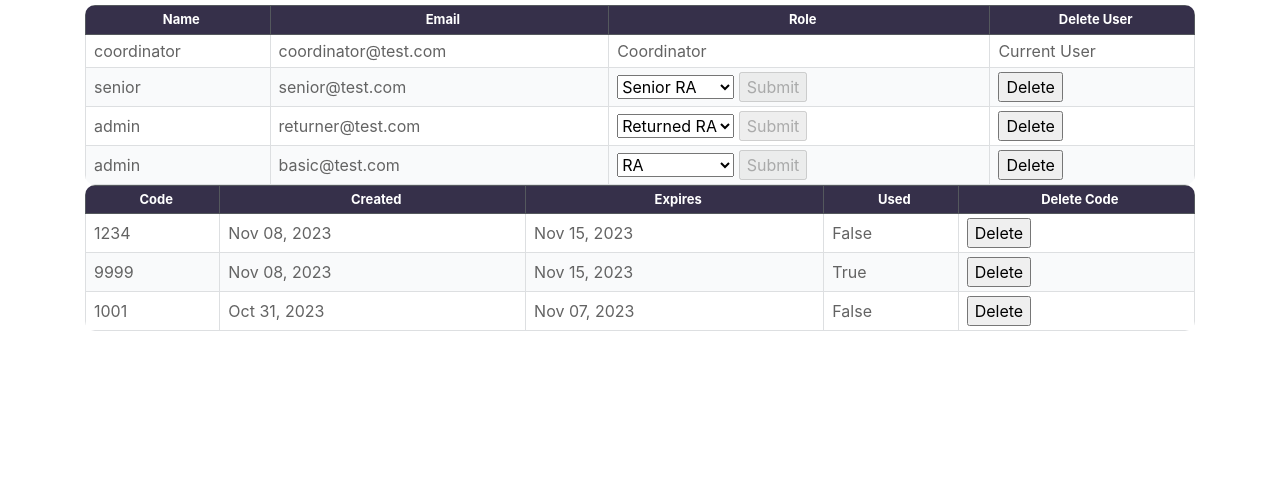
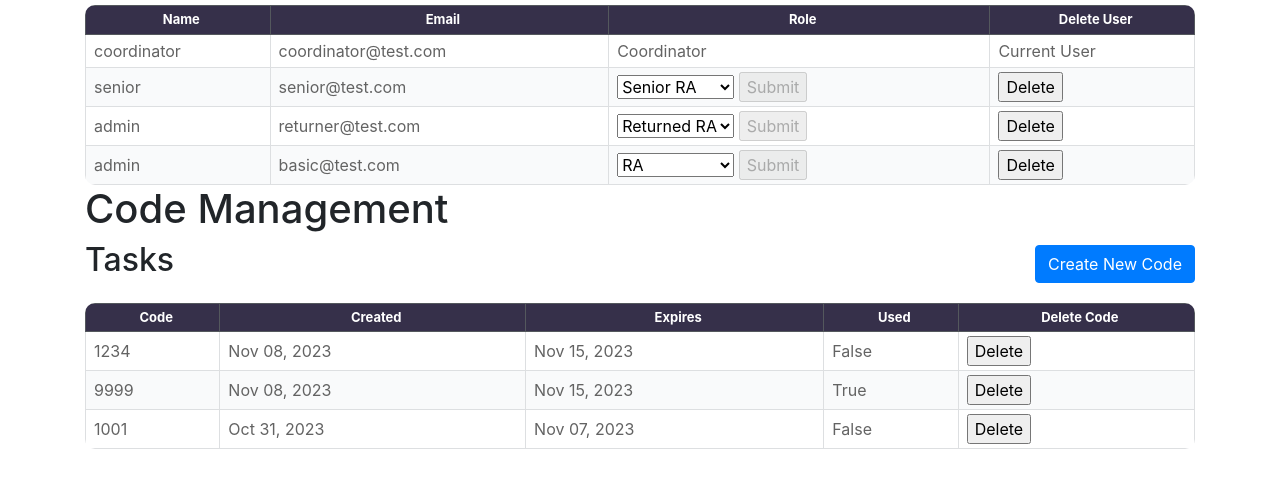
Before and after one commit to kylenmorris/ra-management-suite, a Flask app: page /users in a window 1280 px wide. Shown: the part 155-643 px from the top of the page. Run offline with Flask 3, Linux system fonts and the light colour scheme; a user stored in the database is signed in; some libraries are stand-ins or nearby versions.

Commit message:
* create codes, limited to 100,000 to 999,999

```diff
--- a/RAManagementSuite/models.py
+++ b/RAManagementSuite/models.py
@@ -75,7 +75,7 @@ class Event(db.Model):
 
 class SignupCode(db.Model):
     id = db.Column(db.Integer, primary_key=True)
-    code = db.Column(db.Integer, nullable=False)
+    code = db.Column(db.Integer, nullable=False, unique=True)
     created = db.Column(db.DateTime(timezone=True), default=datetime.now)
     used = db.Column(db.Boolean, nullable=False, default=False)
     formatted_created = db.Column(db.String, nullable=True, default="")
--- a/RAManagementSuite/repos/signupCodeRepo.py
+++ b/RAManagementSuite/repos/signupCodeRepo.py
@@ -1,5 +1,6 @@
 from models import SignupCode
 from extensions import db
+from random import randint
 from werkzeug.exceptions import abort
 
 
@@ -12,8 +13,17 @@ def get_signup_codes():
     return SignupCode.query.all()
 
 
-def create_signup_code(code):
-    code = SignupCode(code=code)
+def create_signup_code():
+    unique = False
+    # we need a new code that's unique
+    # Try creating new ones until we get one that doesn't exist
+    while not unique:
+        new_code = randint(100000, 999999)
+        existing_code = get_signup_code(new_code)
+        if not existing_code:
+            unique = True
+
+    code = SignupCode(code=new_code)
     db.session.add(code)
     db.session.commit()
 
@@ -23,6 +33,7 @@ def edit_signup_code(id, used):
     if code:
         code.used = used
         db.session.commit()
+
 
 def delete_signup_code(id):
     try:
--- a/RAManagementSuite/templates/home/users.html
+++ b/RAManagementSuite/templates/home/users.html
@@ -48,6 +48,17 @@
         {% endfor %}
         </tbody>
     </table>
+
+    <h1>{% block code_title %} Code Management {% endblock %}</h1>
+
+    <div class="d-flex justify-content-between align-items-center mb-3">
+        <h2>Tasks</h2>
+        {% if current_user.role != UserRole.BASIC %}
+            <form method="post">
+            <button type="submit" class="btn btn-primary">Create New Code</button>
+            </form>
+        {% endif %}
+    </div>
 
     <table>
         <thead>
--- a/RAManagementSuite/views/home.py
+++ b/RAManagementSuite/views/home.py
@@ -161,9 +161,12 @@ def delete_event_route(event_id):
     return jsonify(success=False, message="Event not found or you don't have the permission to delete it")
 
 
-@home.route('/users', methods=['GET'])
+@home.route('/users', methods=['GET', 'POST'])
 @login_required
 def users_page():
+    if request.method == 'POST':
+        signupCodeRepo.create_signup_code()
+
     current_page = 'Users'
     all_users = userRepo.get_all_users()
     all_roles = userRepo.get_roles_values()
@@ -174,7 +177,8 @@ def users_page():
         code.formatted_created = code.created.strftime('%b %d, %Y')
         code.formatted_expires = (code.created + timedelta(days=7)).strftime('%b %d, %Y') # week after creation
 
-    return render_template('home/users.html', users=all_users, roles=all_roles, codes=all_codes, current_page=current_page)
+    return render_template('home/users.html', users=all_users, roles=all_roles, codes=all_codes,
+                           current_page=current_page, UserRole=UserRole)
 
 
 @home.route('/change-role/<int:user_id>', methods=['POST'])
@@ -189,6 +193,13 @@ def change_role(user_id):
 @login_required
 def delete_user(user_id):
     userRepo.delete_user(user_id)
+    return redirect(url_for('home.users_page'))
+
+
+@home.route('/create-', methods=['POST'])
+@login_required
+def create_signup_code():
+    signupCodeRepo.create_signup_code()
     return redirect(url_for('home.users_page'))
 
 
```
